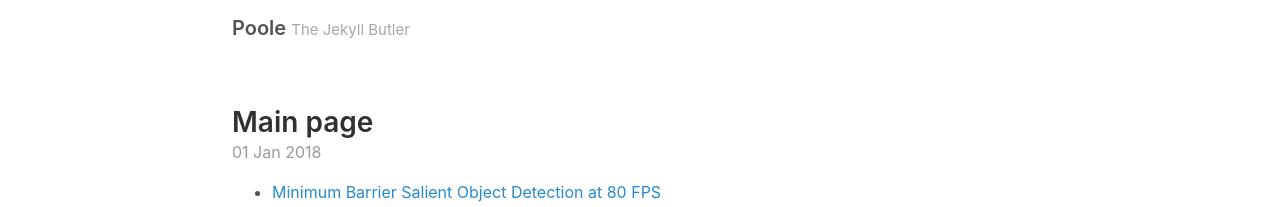
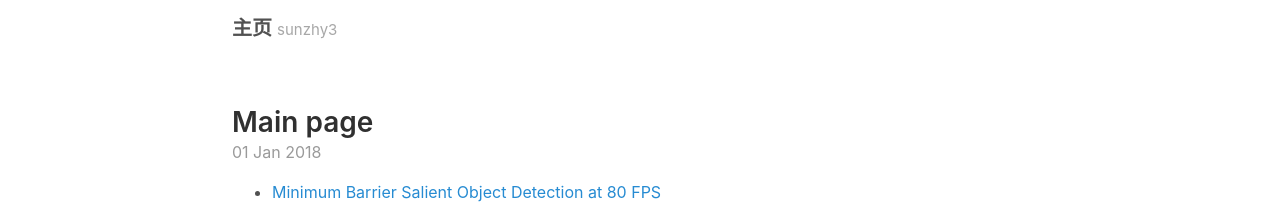
Before and after one commit to sunzhy3/sunzhy3.github.io, a Jekyll site: the page index.html, which Jekyll copies as it is, in a window 1280 px wide. Shown: the top 207 px of the page. Built offline with Jekyll 4.4.1, drawn with Linux system fonts in a browser that asks for light colours.

Commit message:
main page

```diff
--- a/_config.yml
+++ b/_config.yml
@@ -4,7 +4,7 @@ permalink:           pretty
 # Setup
 title:               主页 #Poole
 tagline:             sunzhy3 #The Jekyll Butler
-url:                 http://getpoole.com
+url:                 https://sunzhy3.github.io #http://getpoole.com
 paginate:            1
 baseurl:             ""
 
--- a/index.html
+++ b/index.html
@@ -7,14 +7,14 @@
 
   <title>
 
-      Main page &middot; Poole
+      Main page &middot; 主页
 
   </title>
 
   <link rel="stylesheet" href="/styles.css">
   <link rel="apple-touch-icon-precomposed" sizes="144x144" href="/public/apple-touch-icon-precomposed.png">
   <link rel="shortcut icon" href="/public/favicon.ico">
-  <link rel="alternate" type="application/atom+xml" title="Poole" href="/atom.xml">
+  <link rel="alternate" type="application/atom+xml" title="主页" href="/atom.xml">
 
   <script type="text/x-mathjax-config">
     MathJax.Hub.Config({
@@ -41,8 +41,8 @@
     <div class="container content">
       <header class="masthead">
         <h3 class="masthead-title">
-          <a href="/" title="Home">Poole</a>
-          <small>The Jekyll Butler</small>
+          <a href="/" title="Home">主页</a>
+          <small>sunzhy3</small>
         </h3>
       </header>
 
@@ -115,7 +115,7 @@
 
       <footer class="footer">
         <small>
-          &copy; <time datetime="2018-01-01T16:18:00+08:00">2018</time>. All rights reserved.
+          &copy; <time datetime="2018-01-01T17:36:15+08:00">2018</time>. All rights reserved.
         </small>
       </footer>
     </div>
```
